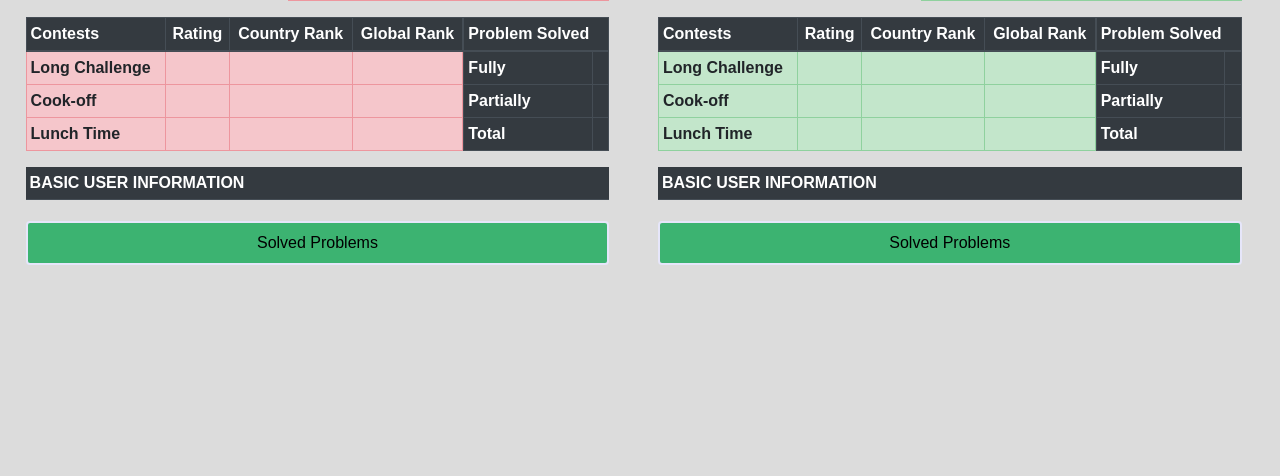
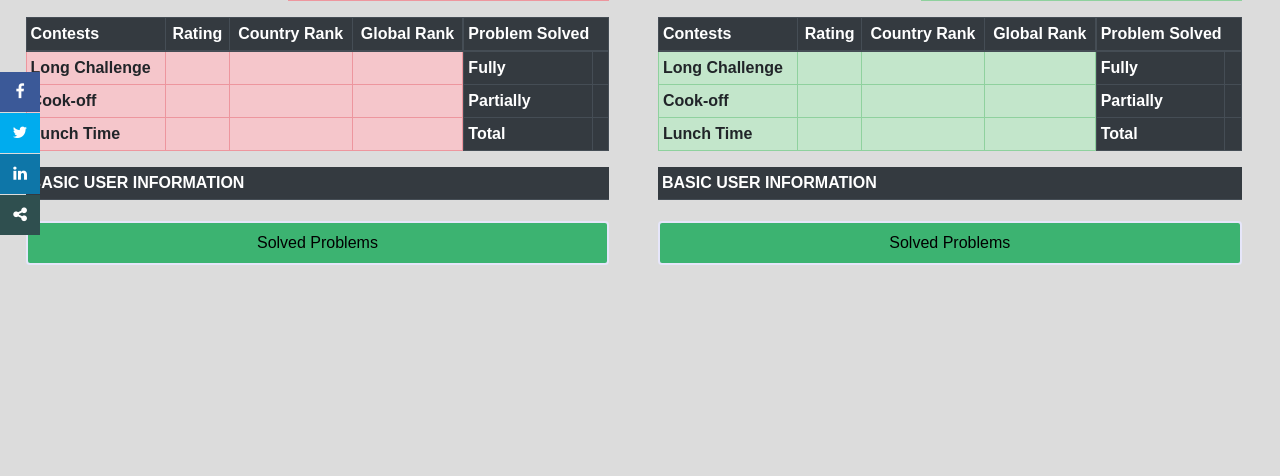
Before and after one commit to vansh-tiwari/trashtalk, a Flask app: template templates/codechef.html in a window 1280 px wide. Shown: the part 246-722 px from the top of the page. Run offline with Flask 2, Linux system fonts and the light colour scheme; the template is opened without the code that fills it, so the values that code supplies are empty; some libraries are stand-ins or nearby versions.

Commit message:
Made sharable

```diff
--- a/app.py
+++ b/app.py
@@ -16,11 +16,19 @@ def index():
 
 @app.route("/codechef/", methods=["POST", "GET"])
 def codechef():
-    if request.method == "POST":
-        try:
-            user1 = request.form["user1"]
-            user2 = request.form["user2"]
 
+    user1 = request.args.get("user1")
+    user2 = request.args.get("user2")
+    user = request.args.get("user")
+
+    share = request.url
+    print(share)
+
+    if user1 is None and user2 is None and user is None:
+        return render_template("input.html")
+
+    else:
+        if user is None:
             (
                 image1,
                 ccInfo1,
@@ -63,9 +71,9 @@ def codechef():
                     common_problems=common_problems,
                     prbSolved1=prbSolved1,
                     prbSolved2=prbSolved2,
+                    share=share
                 )
-        except:
-            user = request.form["user"]
+        else:
             (
                 image,
                 ccInfo,
@@ -85,57 +93,60 @@ def codechef():
                 star_bgcolor=star_bgcolor,
                 problems=problems,
                 prbSolved=prbSolved,
+                share=share
             )
 
-    else:
-        return render_template("input.html")
+
 
 
 @app.route("/codeforces/", methods=["POST", "GET"])
 def codeforces():
+    user1 = request.args.get("user1")
+    user2 = request.args.get("user2")
+    user = request.args.get("user")
 
-    urlRule = str(request.url_rule)
-    if request.method == "POST":
-        user1 = request.form["user1"]
-        user2 = request.form["user2"]
+    if user1 is None and user2 is None and user is None:
+        return render_template("input.html")
 
-        cfInfo1, cfRank1, cfTitlePhoto1 = cf.getInfo(user1)
-        cfInfo2, cfRank2, cfTitlePhoto2 = cf.getInfo(user2)
+    else:
+        if user is None:
+            cfInfo1, cfRank1, cfTitlePhoto1 = cf.getInfo(user1)
+            cfInfo2, cfRank2, cfTitlePhoto2 = cf.getInfo(user2)
 
-        return render_template(
-            "codeforces.html",
-            cfInfo1=cfInfo1,
-            cfInfo2=cfInfo2,
-            cfRank1=cfRank1,
-            cfRank2=cfRank2,
-            cfTitlePhoto1=cfTitlePhoto1,
-            cfTitlePhoto2=cfTitlePhoto2,
-        )
-    else:
-        return render_template("input.html")
+            return render_template(
+                "codeforces.html",
+                cfInfo1=cfInfo1,
+                cfInfo2=cfInfo2,
+                cfRank1=cfRank1,
+                cfRank2=cfRank2,
+                cfTitlePhoto1=cfTitlePhoto1,
+                cfTitlePhoto2=cfTitlePhoto2,
+            )
 
 
 @app.route("/github/", methods=["POST", "GET"])
 def github():
-    if request.method == "POST":
-        user1 = request.form["user1"]
-        user2 = request.form["user2"]
+    user1 = request.args.get("user1")
+    user2 = request.args.get("user2")
+    user = request.args.get("user")
 
-        ghInfo1, shortInfo1, ghAvatar1 = gh.getInfo(user1)
-        ghInfo2, shortInfo2, ghAvatar2 = gh.getInfo(user2)
-
-        return render_template(
-            "github.html",
-            ghInfo1=ghInfo1,
-            ghInfo2=ghInfo2,
-            shortInfo1=shortInfo1,
-            shortInfo2=shortInfo2,
-            ghAvatar1=ghAvatar1,
-            ghAvatar2=ghAvatar2,
-        )
-    else:
+    if user1 is None and user2 is None and user is None:
         return render_template("input.html")
 
+    else:
+        if user is None:
+            ghInfo1, shortInfo1, ghAvatar1 = gh.getInfo(user1)
+            ghInfo2, shortInfo2, ghAvatar2 = gh.getInfo(user2)
+
+            return render_template(
+                "github.html",
+                ghInfo1=ghInfo1,
+                ghInfo2=ghInfo2,
+                shortInfo1=shortInfo1,
+                shortInfo2=shortInfo2,
+                ghAvatar1=ghAvatar1,
+                ghAvatar2=ghAvatar2,
+            )
 
 if __name__ == "__main__":
     app.run(debug=True)
--- a/codechef.py
+++ b/codechef.py
@@ -9,6 +9,7 @@ def getInfo(user):
     # user = "vanshtiwari"
     # user = input()
     url = "https://www.codechef.com/users/" + user
+    print(url)
     page = rq.get(url)
     soup = bs(page.content, "html5lib")
     infoTag = soup.find("main", attrs={"class": "content"})
--- a/static/css/main.css
+++ b/static/css/main.css
@@ -433,6 +433,49 @@ a {
 }
 
 
+/* SOCIAL ICONS */
+/* fixed social*/
+#fixed-social {
+  position: fixed;
+  top: 50%;
+  -webkit-transform: translateY(-50%);
+  -ms-transform: translateY(-50%);
+  transform: translateY(-50%);
+}
+
+#fixed-social a {
+  color: #fff;
+  display: block;
+  height: 40px;
+  position: relative;
+  text-align: center;
+  line-height: 40px;
+  width: 40px;
+  margin-bottom: 1px;
+  z-index: 2;
+  transition: all 0.3s ease;
+}
+#fixed-social a:hover{
+  background-color: #000;
+}
+
+.fixed-facebook{
+  background: #3b5998;
+}
+
+.fixed-twitter{
+  background: #00acee;
+
+}
+.fixed-linkedin{
+ background: #0e76a8;
+}
+.fixed-share{
+  background: darkslategrey;
+ }
+/*end fixed social*/
+
+
 /* =================================
   Media Queries
 ==================================== */
--- a/templates/codechef.html
+++ b/templates/codechef.html
@@ -3,7 +3,7 @@
   rel="stylesheet"
   href="{{ url_for('static', filename='css/codechef.css') }}"
 />
-<title>CodeChef</title>
+<title>Codechef Compare | Trashtalk</title>
 <script type="text/javascript">
   function changeColor() {
     var curRate1 = "{{ shortrank1[0] }}";
@@ -95,6 +95,42 @@
   </a>
 </center>
 
+
+<div id="fixed-social">
+  <div>
+    <a
+      href="https://www.facebook.com/sharer.php?u=&t="
+      class="fixed-facebook"
+      target="_blank"
+      onclick="window.open('https://www.facebook.com/sharer/sharer.php?u=' + encodeURIComponent(document.URL) + '&t=' + encodeURIComponent(document.URL)); return false;"
+      ><i class="fa fa-facebook"></i
+    ></a>
+  </div>
+  <div>
+    <a
+      href="https://twitter.com/intent/tweet?"
+      class="fixed-twitter"
+      target="_blank"
+      title="Trashtalk"
+      onclick="window.open('https://twitter.com/intent/tweet?text=%20This%20is%20my%20profile%20status.%20Check%20it%20now%20and%20also%20compare%20yours.%20' + encodeURIComponent(document.title) + ':%20 ' + encodeURIComponent(document.URL)); return false;"
+    >
+      <i class="fa fa-twitter"></i>
+    </a>
+  </div>
+  <div>
+    <a href="https://www.linkedin.com/shareArticle?mini=true&url={{share}}&title=Codechef+Profile+Comparison+|+Trashtalk&summary=Check+my+profile+comparison+now+and+also+compare+yours+and+share+with+me.&source="
+    target="_blank"
+    title="Trashtalk"
+    class="fixed-linkedin"
+    ><i class="fa fa-linkedin"></i> </a>
+  </div>
+  <div>
+    <a href="#" class="fixed-share" target="_blank"
+      ><i class="fa fa-share-alt"></i>
+    </a>
+  </div>
+</div>
+
 <div id="row">
   <div id="left_col">
     {% if ccInfo1.Name=='NoInfo' %}
@@ -167,11 +203,12 @@
           />
         </g>
       </svg>
-      <div class="message">User 1st not found</div>
+      <div class="message">REFRESH</div>
     </div>
     <!-- Err404 END -->
 
     {% else %}
+
     <div style="visibility: visible;">
       <div id="in-row">
         <div id="in-left-col">
@@ -394,7 +431,7 @@
           />
         </g>
       </svg>
-      <div class="message">User 2nd not found</div>
+      <div class="message">REFRESH</div>
     </div>
     <!-- Err404 END -->
 
--- a/templates/input.html
+++ b/templates/input.html
@@ -8,7 +8,7 @@
       <input type="radio" checked name="tabs" id="tab1" />
       <label for="tab1">COMPARE</label>
       <div id="tab-content1" class="tab-content animated fadeIn">
-        <form action="" method="POST">
+        <form action="" method="GET">
           <input
             name="user1"
             placeholder="Username 1"
@@ -31,7 +31,7 @@
       <input type="radio" name="tabs" id="tab2" />
       <label for="tab2">LOOK</label>
       <div id="tab-content2" class="tab-content animated fadeIn">
-        <form action="" method="POST">
+        <form action="" method="GET">
           <input
             name="user"
             placeholder="Username"
--- a/templates/notfound.html
+++ b/templates/notfound.html
@@ -82,7 +82,8 @@
 
     <div class="message">
       Both users <b style="color: teal;">{{user1}}</b> and
-      <b style="color: teal;">{{user2}}</b> are Not Found
+      <b style="color: teal;">{{user2}}</b> are Not Found.
+      <p>It may be error. Please refresh to be sure.</p>
     </div>
   </div>
 </div>
```
Also changed, not shown: templates/codechef_profile.html (+39 -0 lines). Lines whose indentation alone changed are shown as unchanged.
